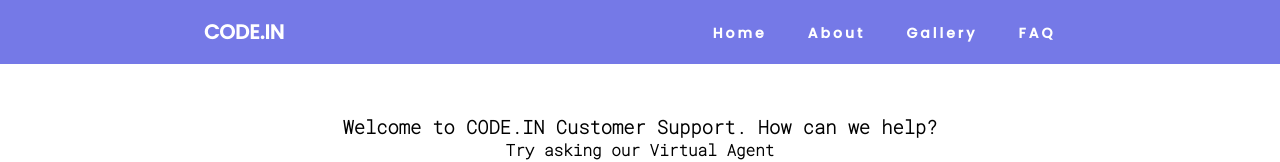
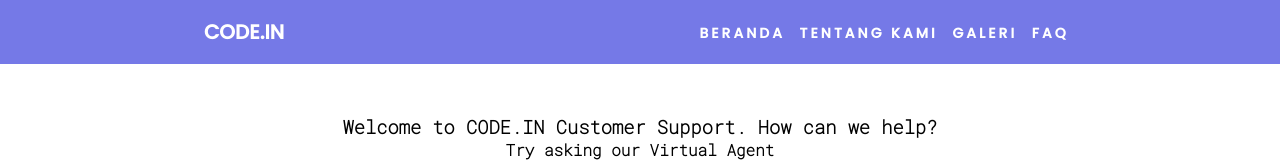
Before and after one commit to EGraci/EGraci.github.io, a plain HTML site: page FAQ.html in a window 1280 px wide. Shown: the top 162 px of the page. Drawn offline with Linux system fonts and the light colour scheme; a web font is replaced by a local one.

Commit message:
codein V1.1

```diff
--- a/FAQ.html
+++ b/FAQ.html
@@ -20,13 +20,13 @@
         </div>
         <ul class="menu">
             <li>
-                <a href="index.html">Home</a>
+                <a href="index.html">BERANDA</a>
             </li>
             <li>
-                <a href="about.html">About</a>
+                <a href="about.html">TENTANG KAMI</a>
             </li>
             <li>
-                <a href="gallery.html">Gallery</a>
+                <a href="gallery.html">GALERI</a>
             </li>
             <li>
                 <a href="FAQ.html">FAQ</a>
```
